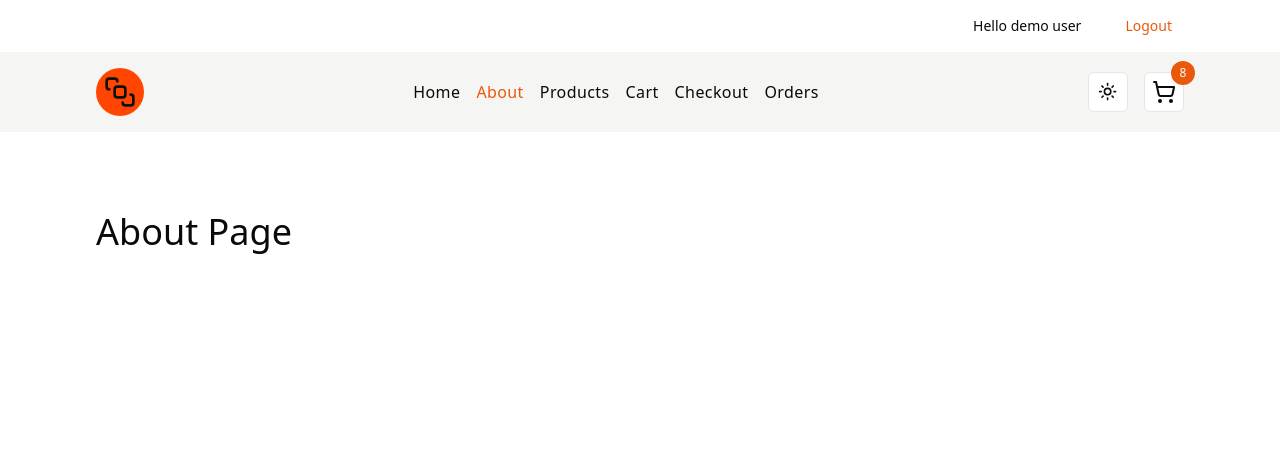
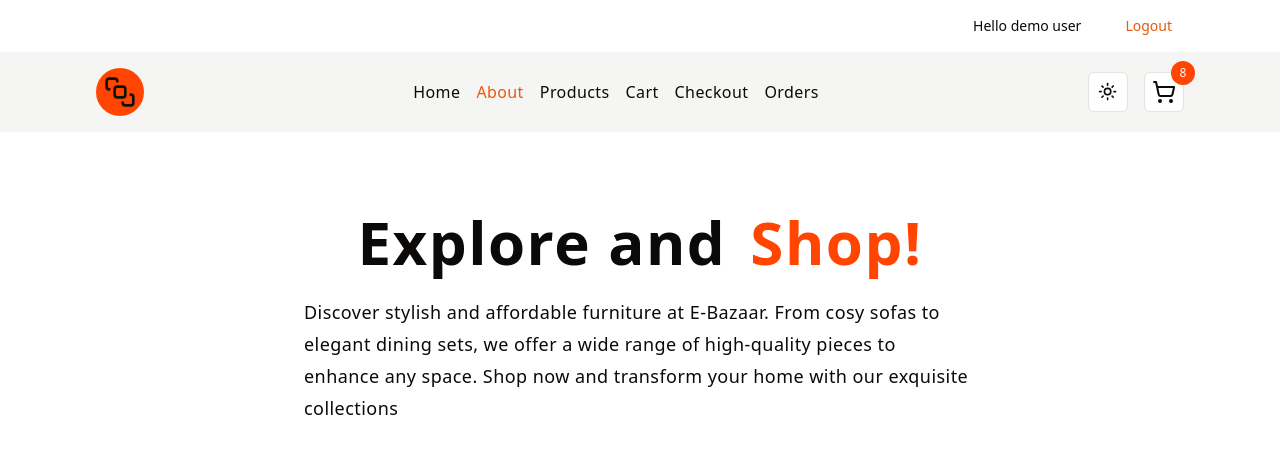
Before and after one commit to Nimira43/Wavy-Text-Animation, a React (Vite) app: page /about in a window 1280 px wide. Shown: the top 454 px of the page. Built offline with nearby package versions, Linux system fonts and the light colour scheme.

Commit message:
About page completed.

```diff
--- a/src/components/CartButton.tsx
+++ b/src/components/CartButton.tsx
@@ -13,7 +13,7 @@ function CartButton() {
     >
       <Link to='/cart'>
         <ShoppingCart />
-        <span className='absolute -top-3 -right-3 bg-primary text-white rounded-full h-6 w-6 flex items-center justify-center text-xs'>
+        <span className='absolute -top-3 -right-3 bg-[#ff4500] text-[#fafafa] rounded-full h-6 w-6 flex items-center justify-center text-xs'>
           {numItemsInCart}
         </span>
       </Link>
--- a/src/pages/About.tsx
+++ b/src/pages/About.tsx
@@ -1,4 +1,13 @@
 function About() {
-    return <h1 className='text-4xl'>About Page</h1>;
+    return (
+      <section>
+        <h1 className='flex flex-wrap gap-2 sm:gap-x-6 items-center justify-center text-4xl font-bold leading-none tracking-wide sm:text-6xl'>
+          Explore and<span className='text-[#ff4500]'>Shop!</span>
+        </h1>
+        <p className="mt-6 text-lg tracking-wide leading-8 max-w-2xl mx-auto">Discover stylish and affordable furniture at E-Bazaar. From cosy sofas to elegant dining sets, we offer a wide range of high-quality pieces to enhance any space. Shop now and transform your home with our exquisite collections</p>
+      </section>
+    )
+
+
   }
 export default About;
```
